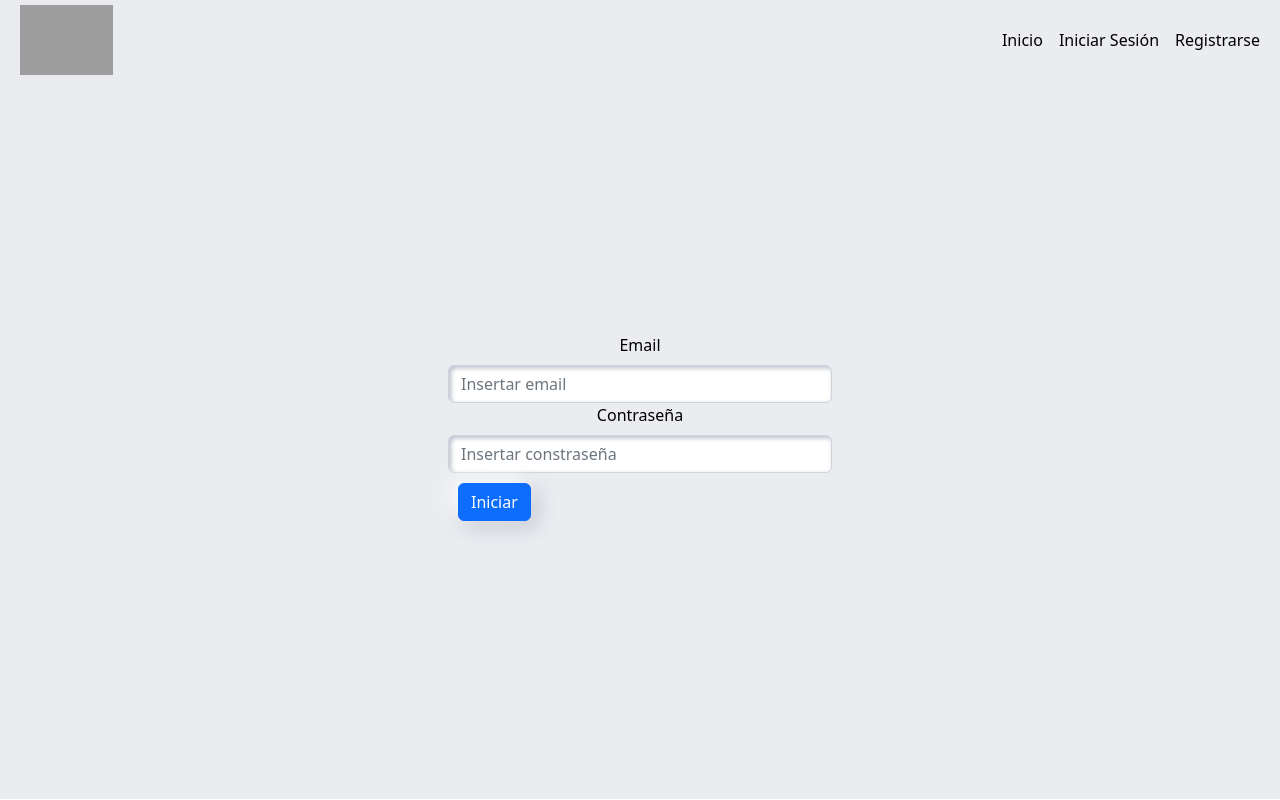
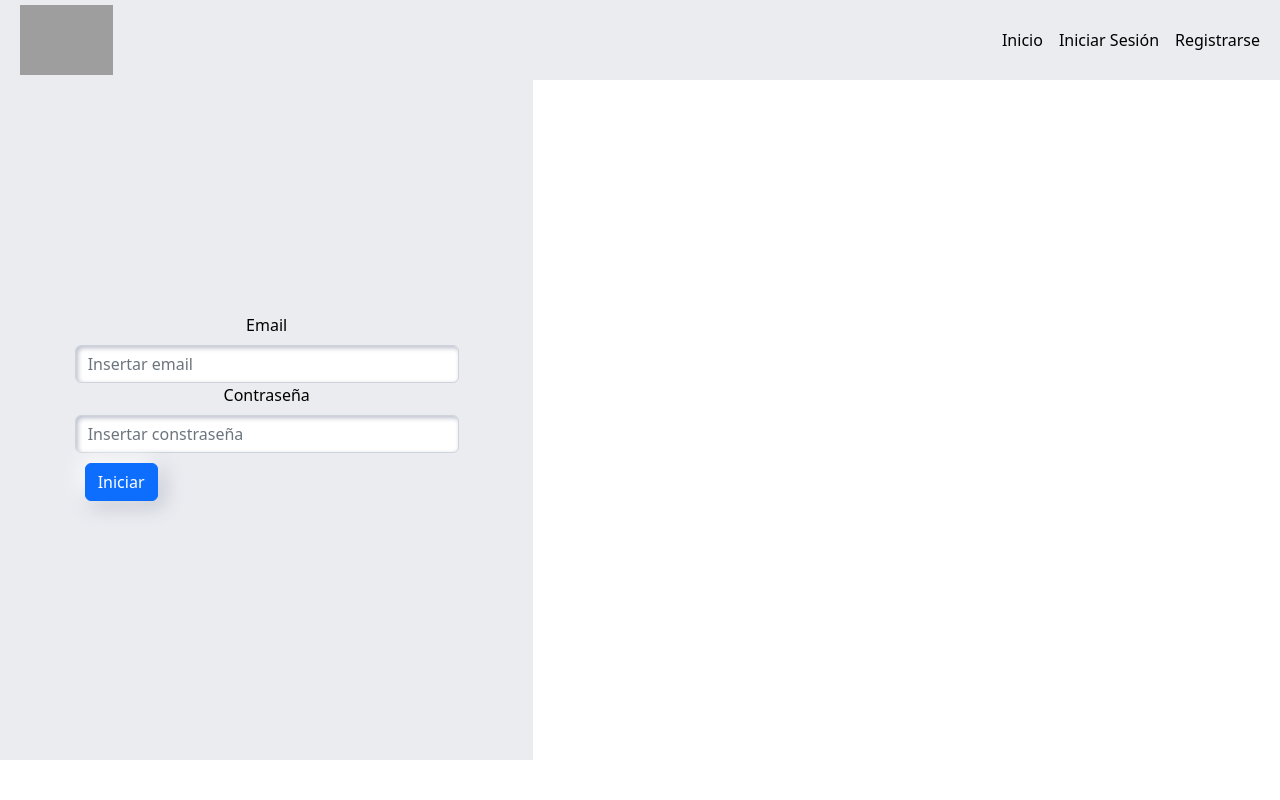
Before and after one commit to JuanGenovard/Front-Movile-Store, a React (Create React App) app: page /login in a window 1280 px wide. Built offline with nearby package versions, Linux system fonts and the light colour scheme; grey boxes are pictures that could not be loaded.

Commit message:
provando css

```diff
--- a/src/Components/Register/Register.scss
+++ b/src/Components/Register/Register.scss
@@ -9,8 +9,8 @@ $color-white: #FFF;
     display: flex;
     justify-content: center;
     align-items: center;
-    height: 89.9vh;
-    width: 100vw;
+    height: 85vh;
+    // width: 100vw;
 }
 .Principal1{
     background-color:$color-bg;
--- a/src/Components/SettingsUser/SettingsUser.scss
+++ b/src/Components/SettingsUser/SettingsUser.scss
@@ -9,7 +9,7 @@ $color-white: #FFF;
     display: flex;
     justify-content: center;
     align-items: center;
-    height: 89.9vh;
+    height: 85vh;
 }
 .Principal1{
     background-color:$color-bg;
--- a/src/Containers/LoginContainer/LoginContainer.jsx
+++ b/src/Containers/LoginContainer/LoginContainer.jsx
@@ -5,7 +5,7 @@ import './LoginContainer.scss'
 const LoginContainer = () =>{
     return (
         <Row className='m-0 p-0'>
-            <Col className='m-0 p-0'>
+            <Col xs={10} sm={8} md={6} lg={5} className='m-0 p-0'>
             <Login />
             </Col>
         </Row>
```
